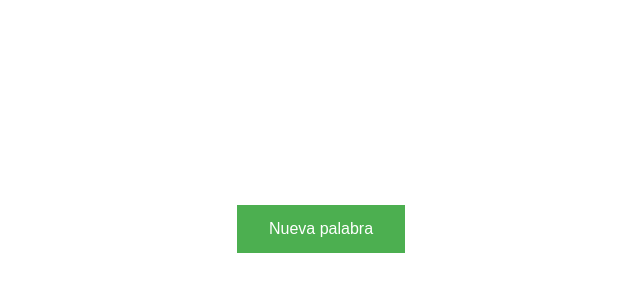
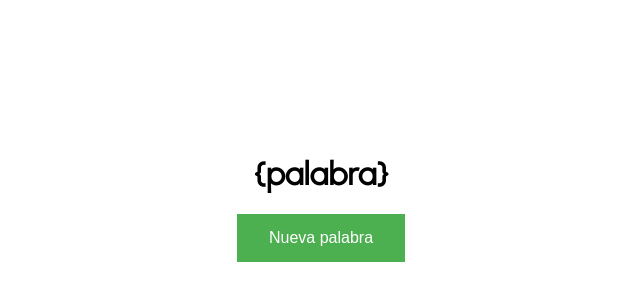
Before and after one commit to valentinrios/valentinrios.github.io, a plain HTML site: page words.html in a window 1280 px wide. Shown: the part 210-510 px from the top of the page, without its empty margins (319-959 px from the left). Drawn offline with Linux system fonts and the light colour scheme.

Commit message:
Add files via upload

```diff
--- a/words.html
+++ b/words.html
@@ -18,7 +18,7 @@
             height: 100vh;
         }
         .button{
-            margin-top: 20px;
+            align-self: center;
             background-color: #4CAF50; /* Green */
             border: none;
             color: white;
@@ -28,11 +28,13 @@
             display: inline-block;
             font-size: 16px;
         }
+        .word{
+        }
     </style>
 </head>
 <body>
     <div class="container">
-        <h1 id="word"></h1>
+        <h1 class="word" id="word">{palabra}</h1>
         <button class="button" onclick="newWord()">Nueva palabra</button>
         <script src="app.js"></script>
     </div>
```
